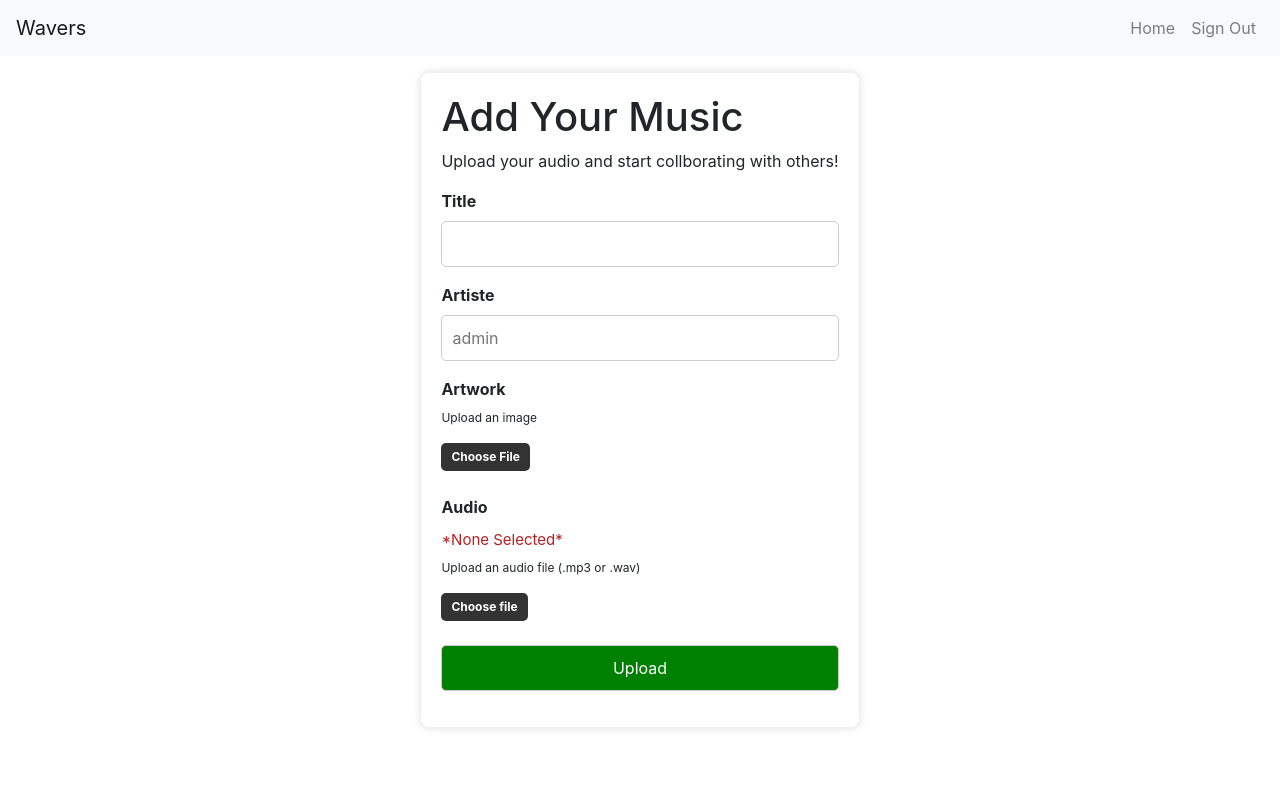
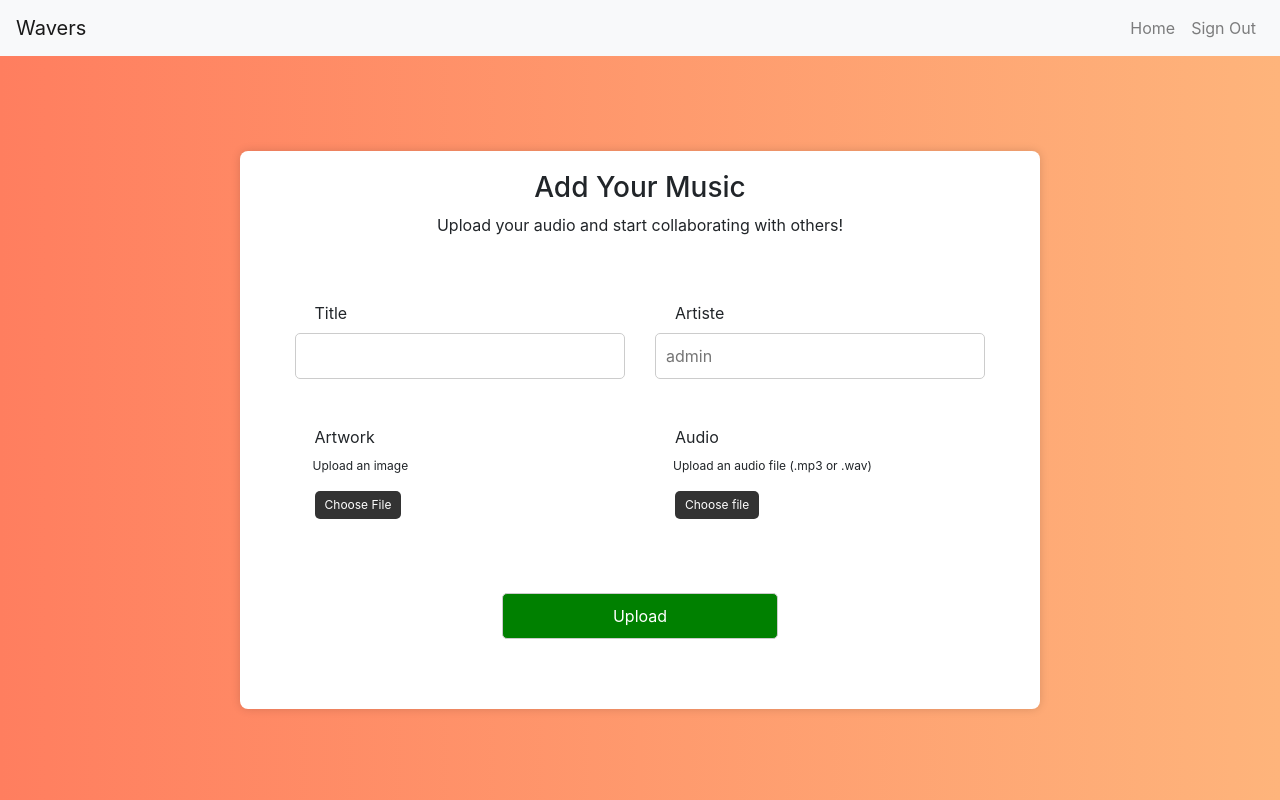
Before and after one commit to sedemkofi/FinalProject, a PHP site: page /view/upload-song.php in a window 1280 px wide. Run offline with PHP 8.4, Linux system fonts and the light colour scheme; a user stored in the database is signed in.

Commit message:
edited upload song page

```diff
--- a/css/upload-song.css
+++ b/css/upload-song.css
@@ -1,12 +1,4 @@
-html, body {
-    margin: 0;
-    height: 100vh;
-    display: flex;
-    flex-direction: column;
-    align-items: center;
-    justify-content: center;
 
-}
 #image-preview {
     width: 100px;
     height: 100px;
@@ -15,15 +7,29 @@ html, body {
     border-radius: 5px;
     background-color: #f0f0f0;
     margin-bottom: 10px;
+    margin-left: 18px;
+}
+
+
+
+body {
+    background: linear-gradient(to right, #ff7e5f, #feb47b);
+    margin: 0;
+    padding: 0;
+    min-height: 100vh;
+    display: flex;
+    justify-content: center;
+    align-items: center;
 }
 
 .content {
-    width: 100%;
-    max-width: 500px;
+    width: 80%;
+    max-width: 800px;
     background: white;
     padding: 20px;
     border-radius: 8px;
-    box-shadow: 0px 0px 10px 0px rgba(0,0,0,0.15);
+    box-shadow: 0px 0px 10px 0px rgba(0, 0, 0, 0.15);
+    margin-top: 60px;
 }
 
 .navbar {
@@ -32,12 +38,15 @@ html, body {
     left: 0;
     right: 0;
 }
+
 #audioFile{
     display: none;
 }
+
 #imageFile{
     display: none;
 }
+/* image and audio upload buttons */
 .upload-button {
     font-size: 12px;
     display: inline-block;
@@ -53,26 +62,72 @@ html, body {
     background-color: #4d4d4d; /* Lighter Grey */
 }
 
-.form-group label {
-    font-weight: bold;
+.form-container {
+    display: flex;
+    flex-direction: column;
+    align-items: center;
+    justify-content: center;
+    padding: 0 20px;
+    width: 100%;
+    height: 100%;
+}
+
+.form-texts {
+    display: flex;
+    flex-wrap: wrap;
+    justify-content: space-between;
+    margin-bottom: 20px;
+}
+
+.form-texts input {
+    border-radius: 5px;
+    border: 1px solid #ccc;
+    padding: 10px;
+    margin-bottom: 10px;
+    flex: 1;
+}
+
+
+
+.form-group {
+    width: calc(50% - 15px);
 }
 
 .form-group input {
+    width: 100%;
+}
+.form-group label {
+    margin-right: 10px;
+    margin-left: 20px;
+}
+
+.form-upload{
+    display: flex;
+    flex-direction: column;
+    align-items: center;
+    justify-content: center;
+    width: 100%;
+    margin-top: 50px;
+    margin-bottom: 30px;
+}
+
+#form-upload-button {
     border-radius: 5px;
     border: 1px solid #ccc;
     padding: 10px;
-    width: 100%;
-}
-
-.form-group input[type="submit"] {
+    width: 40%;
     background-color: green;
     color: white;
     cursor: pointer;
+    margin-bottom: 20px;
 }
 
-.form-group input[type="submit"]:hover {
+#form-upload-button:hover {
     background-color: darkgreen;
 }
-.upload-message{
+
+
+.upload-message {
     font-size: 12px;
+    margin-left: 18px;
 }
--- a/view/upload-song.php
+++ b/view/upload-song.php
@@ -38,10 +38,15 @@
             </ul>
         </div>
     </nav>
+
     <div class="content">
-        <h1>Add Your Music</h1>
-        <p>Upload your audio and start collborating with others!</p>
+
+        <div class="form-container">
+        <h3>Add Your Music</h3>
+        <p>Upload your audio and start collaborating with others!</p>
+        <br><br>
             <form action="../actions/upload_audio.php" method="post" enctype="multipart/form-data" onsubmit="return validateForm()">
+                <div class="form-texts">
                     <div class="form-group">
                         <label for="title">Title</label>
                         <input type="text" id="title" name="title" >
@@ -50,30 +55,31 @@
                         <label for="artiste">Artiste </label>
                         <input type="text" id="artiste" name="artiste" placeholder="<?php echo $_SESSION['user']['ArtistName']?>">
                     </div>
-            <div class="form-group">
-                <label for="image" >Artwork</label><br>
+                </div>
+            <div class="form-texts">
+                <div class="form-group" id="image-upload">
+                    <label for="image" >Artwork</label>
                     <p class="upload-message">Upload an image</p>
                     <img id="image-preview" style="display: none;" />
                     <label for="imageFile" class="upload-button">Choose File</label>
                     <input type="file" id="imageFile" name="image" onchange="updateImageButtonLabel()" accept="image/*">
-
                 </div>
-            <div class="form-group">
+                <div class="form-group" id="audio-upload">
                     <label>Audio</label><br>
-                <label for="audioFile" style="font-weight: normal;"><span style="color: firebrick; font-size: 15px;">*None Selected*</span></label>
                     <p class="upload-message">Upload an audio file (.mp3 or .wav)</p>
                     <label for="audioFile" class="upload-button">Choose file</label>
                     <input type="file" id="audioFile" name="audioFile" onchange="updateButtonLabel()" accept=".mp3,.wav">
+                </div>
+            </div>
 
-            </div>
                 <div class="form-group">
                     <input type="text" id="userID" name="ID" value="<?php echo $_SESSION['user']['UserID']?>" hidden>
                 </div>
-
-            <div class="form-group">
-                <input type="submit" value="Upload" name="Upload">
+                <div class="form-upload">
+                    <input type="submit" id="form-upload-button" value="Upload" name="Upload">
                 </div>
             </form>
+        </div>
     </div>
 <script>
     var currentUser = document.getElementById('userID');
```
Lines whose indentation alone changed are shown as unchanged.
